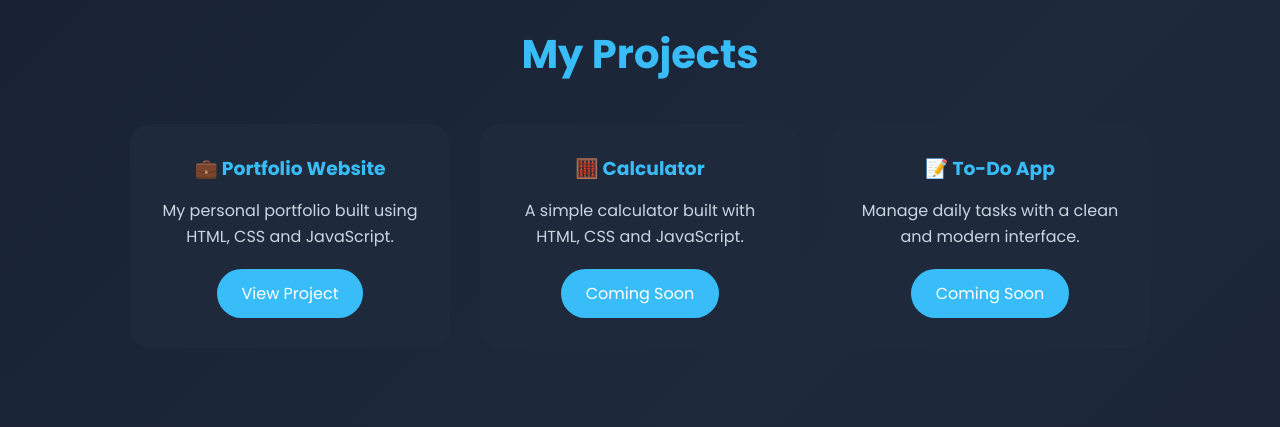
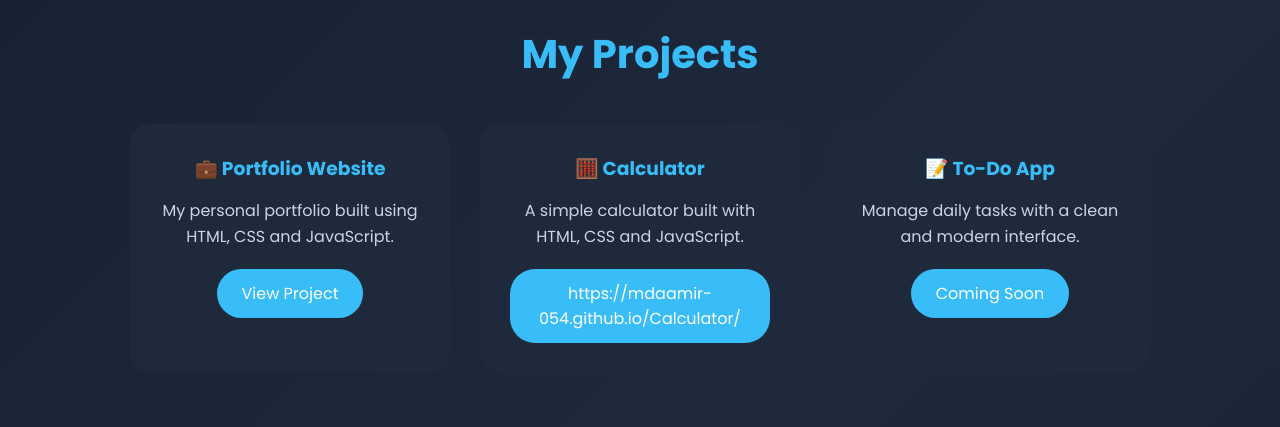
Before and after one commit to Mdaamir-054/Protfolio-v2, a plain HTML site: page index.html in a window 1280 px wide. Shown: the part 1658-2085 px from the top of the page. Drawn offline with Linux system fonts and the light colour scheme.

Commit message:
Update index.html

```diff
--- a/index.html
+++ b/index.html
@@ -115,7 +115,7 @@
 <div class="project-card">
 <h3>🧮 Calculator</h3>
 <p>A simple calculator built with HTML, CSS and JavaScript.</p>
-<a href="#">Coming Soon</a>
+<a href="#">https://mdaamir-054.github.io/Calculator/</a>
 </div>
 
 <div class="project-card">
```
